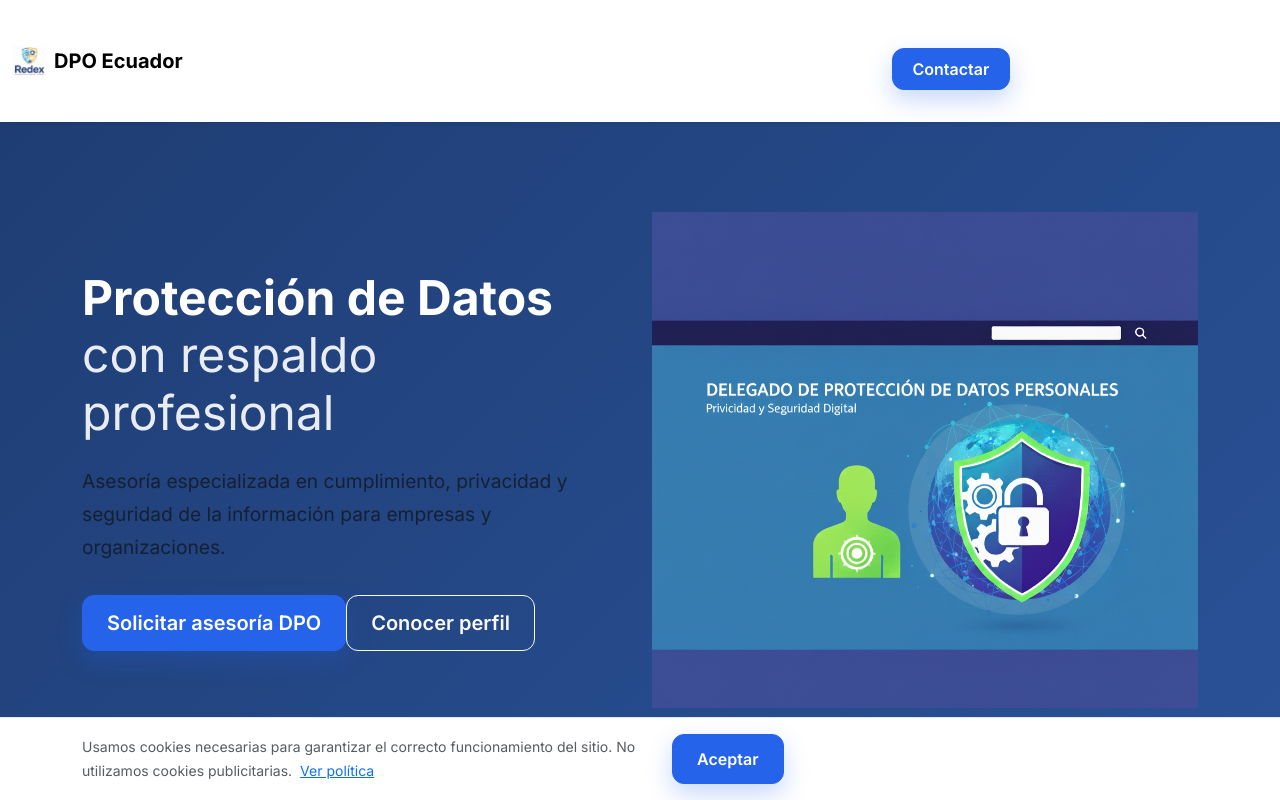
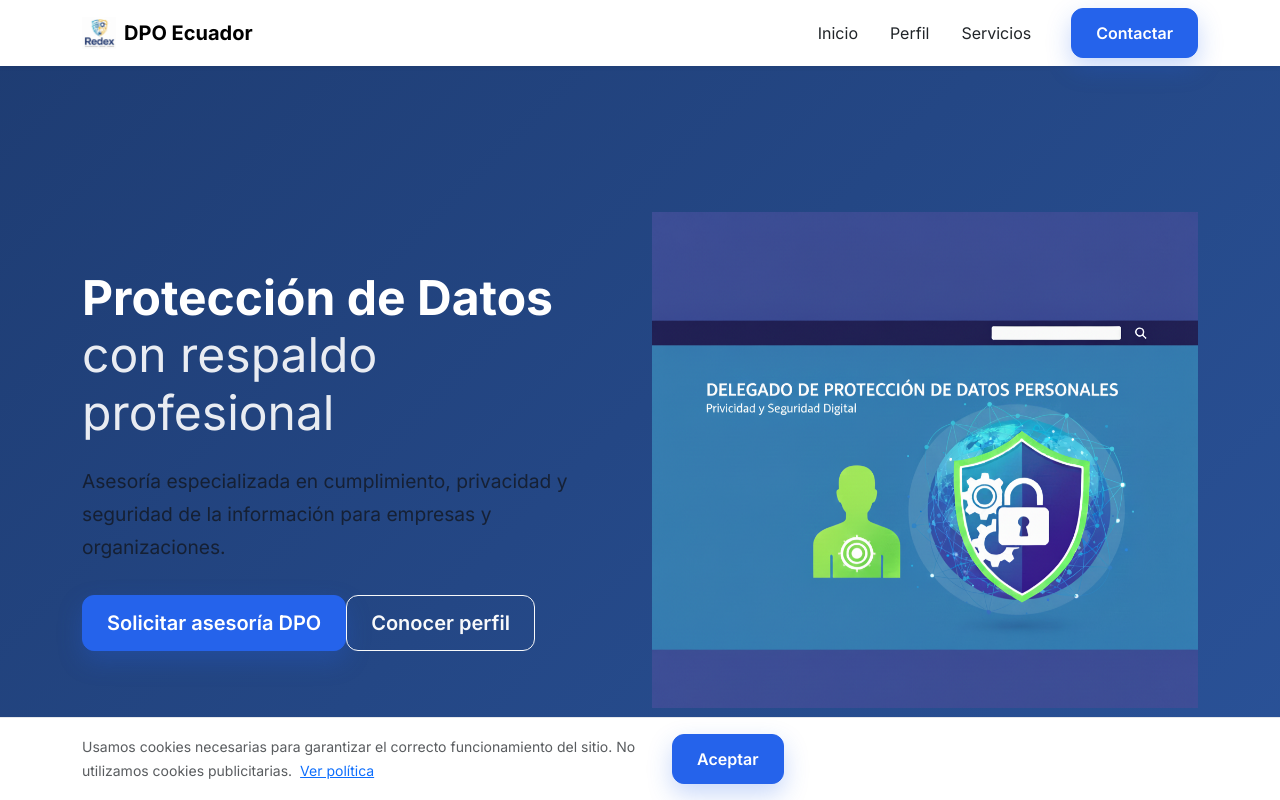
Before and after one commit to Propio123/delegado, an Angular app: page / in a window 1280 px wide. Shown: the top 800 px of the page. Built offline with nearby package versions, Linux system fonts and the light colour scheme.

Commit message:
fix: disable netlify angular runtime and deploy as SPA

```diff
--- a/src/app/layout/navbar/navbar.html
+++ b/src/app/layout/navbar/navbar.html
@@ -1,6 +1,6 @@
 <nav
   class="navbar navbar-expand-lg fixed-top shadow-sm"
-  [ngClass]="menuOpen ? 'navbar-dark bg-dark' : 'navbar-light bg-transparent'"
+  [ngClass]="menuOpen ? 'navbar-dark bg-dark' : 'navbar-light bg-white'"
 >
   <div class="container">
 
@@ -10,7 +10,7 @@
       <span>DPO Ecuador</span>
     </a>
 
-    <!-- TOGGLER -->
+    <!-- TOGGLER MOBILE -->
     <button
       class="navbar-toggler border-0"
       type="button"
@@ -18,37 +18,37 @@
     >
       <i
         class="bi fs-2"
-        [ngClass]="menuOpen ? 'bi-x-lg text-white' : 'bi-list text-white'"
+        [ngClass]="menuOpen ? 'bi-x-lg' : 'bi-list'"
       ></i>
     </button>
 
-  </div>
-
-  <!-- MENÚ MOBILE -->
+    <!-- LINKS -->
     <div
-    class="navbar-collapse mobile-menu"
+      class="collapse navbar-collapse"
       [class.show]="menuOpen"
     >
-    <ul class="navbar-nav text-center py-4 gap-3">
+      <ul class="navbar-nav ms-auto align-items-lg-center gap-lg-3 text-center">
 
         <li class="nav-item">
-        <a class="nav-link text-white" (click)="scrollTo('inicio')">Inicio</a>
+          <a class="nav-link" (click)="scrollTo('inicio'); closeMenu()">Inicio</a>
         </li>
 
         <li class="nav-item">
-        <a class="nav-link text-white" (click)="scrollTo('perfil')">Perfil</a>
+          <a class="nav-link" (click)="scrollTo('perfil'); closeMenu()">Perfil</a>
         </li>
 
         <li class="nav-item">
-        <a class="nav-link text-white" (click)="scrollTo('servicios')">Servicios</a>
+          <a class="nav-link" (click)="scrollTo('servicios'); closeMenu()">Servicios</a>
         </li>
 
         <li class="nav-item">
-        <a class="btn btn-primary mt-3" (click)="scrollTo('contacto')">
+          <a class="btn btn-primary ms-lg-3" (click)="scrollTo('contacto'); closeMenu()">
             Contactar
           </a>
         </li>
 
       </ul>
     </div>
+
+  </div>
 </nav>
--- a/src/app/layout/navbar/navbar.scss
+++ b/src/app/layout/navbar/navbar.scss
@@ -1,35 +1,27 @@
 .navbar {
   transition: background-color 0.3s ease;
+  z-index: 1050;
 }
 
-/* MENÚ MOBILE OVERLAY */
-.mobile-menu {
-  background-color: #212529; // bg-dark
-  width: 100%;
-  position: absolute;
-  top: 100%;
-  left: 0;
-  z-index: 1050;
-  display: none;
-}
-
-.mobile-menu.show {
-  display: block;
-}
-
-/* Desktop: usar comportamiento normal */
-@media (min-width: 992px) {
-  .mobile-menu {
-    position: static;
-    background: transparent;
-    display: flex !important;
+/* MOBILE: menú con fondo sólido */
+@media (max-width: 991px) {
+  .navbar-collapse {
+    background-color: #212529; // bg-dark
+    padding-bottom: 1rem;
   }
 
-  .navbar-light {
-    background-color: white !important;
+  .nav-link {
+    color: #fff !important;
   }
 }
 
-.btn-primary {
-  padding: 0.5rem 1.25rem;
+/* DESKTOP: Bootstrap normal */
+@media (min-width: 992px) {
+  .navbar-collapse {
+    background: transparent;
+  }
+
+  .nav-link {
+    color: #212529 !important;
+  }
 }
```
Lines whose indentation alone changed are shown as unchanged.
